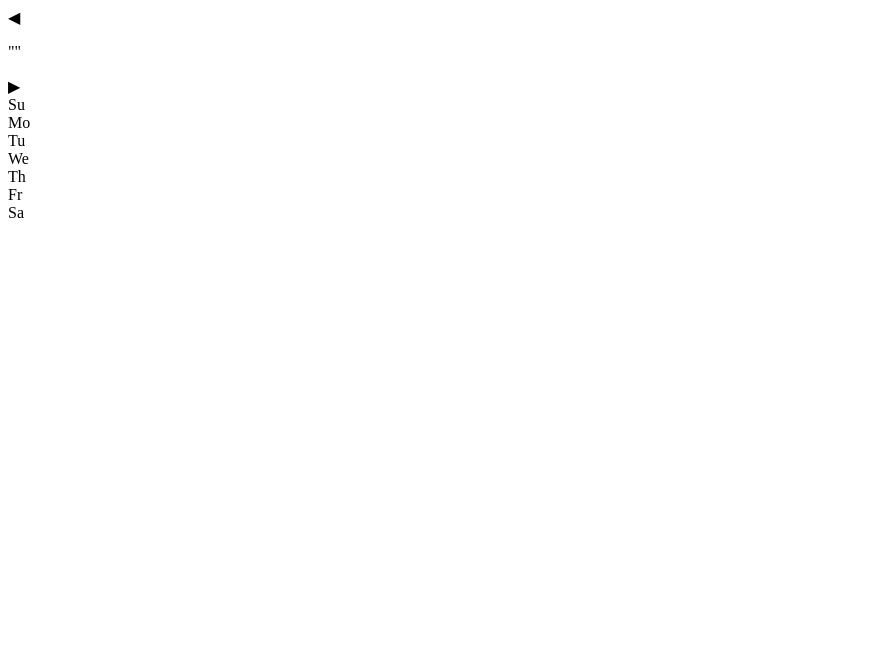
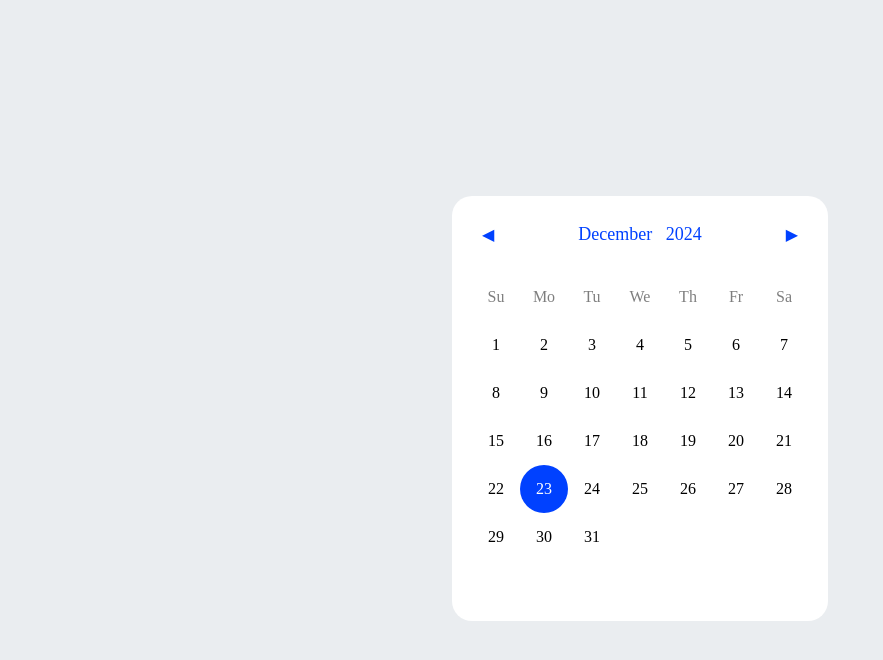
Before and after one commit to kminjoo9093/javascript_study, a plain HTML site: page calendar/index.html in a window 1280 px wide. Shown: the whole page, without its empty margins (0-883 px from the left). Drawn offline with Linux system fonts and the light colour scheme.

Commit message:
selected date

```diff
--- /dev/null
+++ b/calendar/calendar.js
@@ -0,0 +1,68 @@
+let display = document.querySelector('.display'),
+    prevBtn = document.querySelector('.prev'),
+    nextBtn = document.querySelector('.next'),
+    days = document.querySelector('.days'),
+    selectedDate = document.querySelector('.selected-date');
+
+
+let dateToday = new Date();
+
+function displayCalendar() {
+  let year = dateToday.getFullYear();
+  console.log(year)
+  let month = dateToday.getMonth(); // 월 0~11월
+  console.log(month)
+  let date = dateToday.getDate();
+  const firstDay = new Date(year, month, 1); //첫째날
+  console.log(firstDay)
+  const firstDayIdx = firstDay.getDay(); //요일 : 0부터 일요일
+  console.log(firstDayIdx)
+  const lastDay = new Date(year, month+1, 0); //마지막 날(다음 달에서 하루를 빼기)
+  console.log(lastDay)
+  const numberOfDays = lastDay.getDate(); //현재 달의 마지막 날짜
+
+  let formattedDate = dateToday.toLocaleString('en-US', {
+    month: "long",
+    year: "numeric",
+    timeZone: 'Asia/Seoul'
+  })
+  display.innerHTML = formattedDate;
+
+  //첫날 전 빈칸 출력
+  for(let i=0; i<firstDayIdx; i++){
+    let div = document.createElement('div');
+    div.textContent = '';
+    days.appendChild(div);
+  }
+  // 날짜 출력
+  for(let i=1; i<=numberOfDays; i++){
+    let div = document.createElement('div');
+    let currentDate = new Date(year, month, i);
+    // 아래 코드 둘 같은 거임 (사용자 속성 지정)
+    // div.setAttribute('data-date', currentDate);
+    div.dataset.date = currentDate.toDateString();
+    div.textContent = i;
+    days.appendChild(div);
+
+    // 현재 날짜 표시
+    if(
+      currentDate.getFullYear() === year &&
+      currentDate.getMonth() === month &&
+      currentDate.getDate() === date
+    ) {
+      div.classList.add('current-date');
+    }
+  }
+}
+
+function displaySelectedDate(){
+  const daysEl = document.querySelectorAll('.days div');
+  daysEl.forEach((day)=>{
+    day.addEventListener('click', (e)=>{
+      selectedDate.textContent = `선택일 : ${e.target.getAttribute('data-date')}`;
+    })
+  })
+}
+
+displayCalendar();
+displaySelectedDate();
--- a/calendar/index.html
+++ b/calendar/index.html
@@ -5,14 +5,15 @@
   <meta name="viewport" content="width=device-width, initial-scale=1.0">
   <title>calendar</title>
   <link rel="stylesheet" href="style.css">
+  <script src="calendar.js" defer></script>
 </head>
 <body>
-  <div container>
+  <div class="container">
     <div class="calendar">
       <header>
         <prev class="prev">◀︎</prev>
         <div class="header-display">
-            <p class="diaplay">""</p>
+            <p class="display"></p>
         </div>
         <prev class="next">▶︎</prev>
       </header>
@@ -25,7 +26,8 @@
         <div>Fr</div>
         <div>Sa</div>
       </div>
-      <div class="days"></div>
+      <div class="days">
+      </div>
     </div>
     <div class="display-selected">
       <p class="selected-date"></p>
--- a/calendar/style.css
+++ b/calendar/style.css
@@ -0,0 +1,67 @@
+:root{
+  --white: #fff;
+  --main: #eaedf0;
+  --accent01: #0041ff;
+  --accent02: #ebedf0;
+}
+
+body{
+  height: 100vh;
+  display: flex;
+  justify-content: center;
+  align-items: center;
+  background-color: var(--main);
+}
+.container{
+  background-color: var(--white);
+  border-radius: 20px;
+  padding: 0 20px;
+}
+header{
+  display: flex;
+  justify-content: space-between;
+  align-items: center;
+  color: var(--accent01);
+  padding: 10px;
+  prev{
+    cursor: pointer;
+  }
+}
+.header-display{
+  font-size: 18px;
+  word-spacing: 0.5em;
+}
+.week, .days{
+  display: grid;
+  grid-template-columns: repeat(7, 1fr);
+  div{
+    width: 3rem;
+    height: 3rem;
+    display: flex;
+    justify-content: center;
+    align-items: center;
+    opacity: 0.5;
+  }
+}
+.days div{
+  border-radius: 50%;
+  opacity: 1;
+  cursor: pointer;
+  &:hover{
+    background-color: var(--accent02);
+    color: var(--accent01);
+  }
+}
+.current-date{
+  background-color: var(--accent01);
+  color: var(--white);
+}
+.display-selected{
+  text-align: center;
+  margin: 10px 0;
+  height: 40px;
+  line-height: 40px;
+}
+.selected-date{
+  margin: 0;
+}
```
